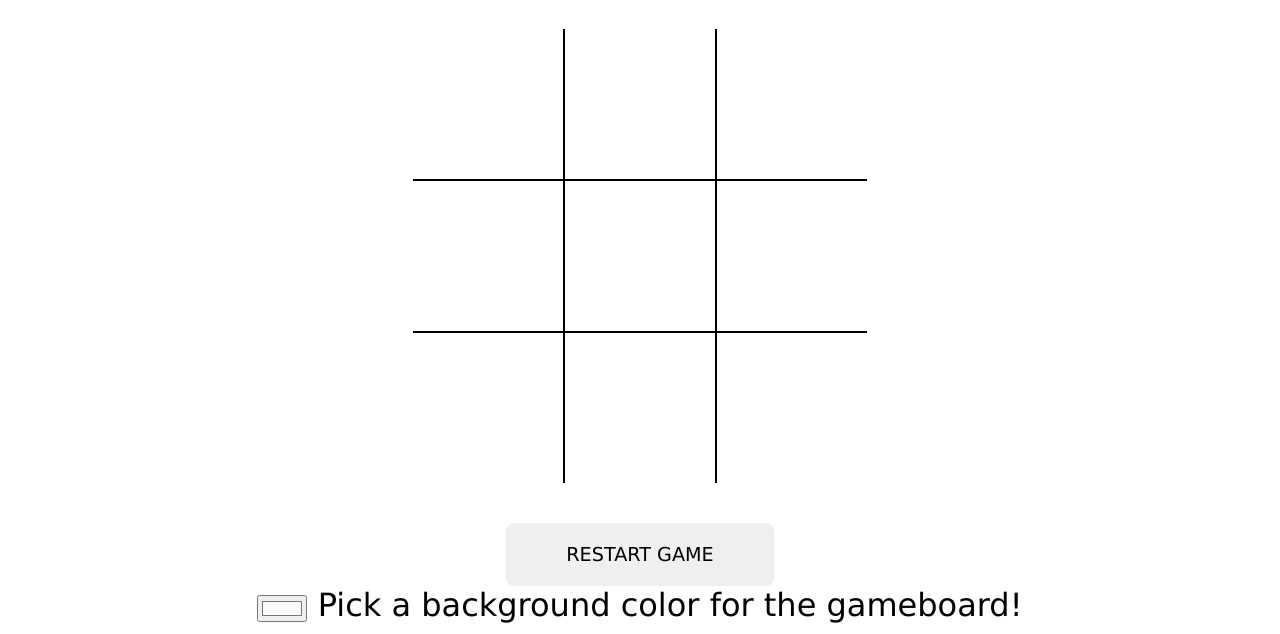
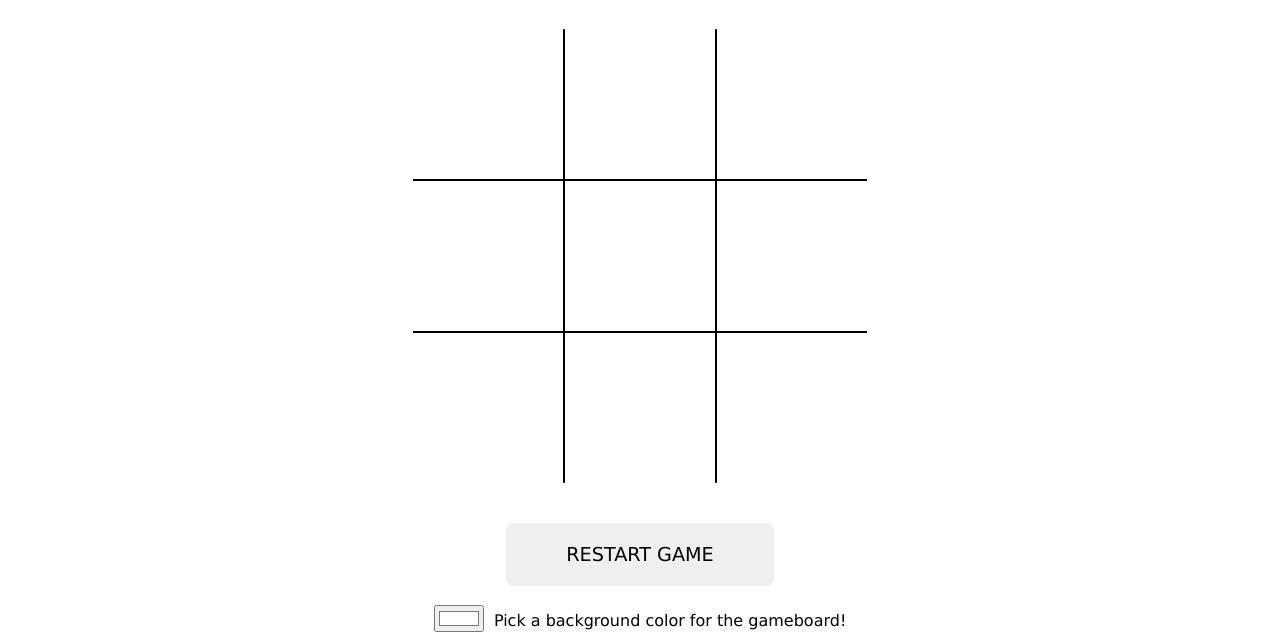
Before and after one commit to FalkoKa/Project-Tic-Tac-Toe, a website: page index.html in a window 1280 px wide. Shown: the part 247-881 px from the top of the page. Drawn offline with nearby package versions, Linux system fonts and the light colour scheme.

Commit message:
style input element

```diff
--- a/style.css
+++ b/style.css
@@ -87,3 +87,11 @@ button:active {
   background-color: black;
   color: aliceblue;
 }
+
+.color-theme {
+  margin-top: 10px;
+}
+
+label {
+  font-size: 1rem;
+}
```
